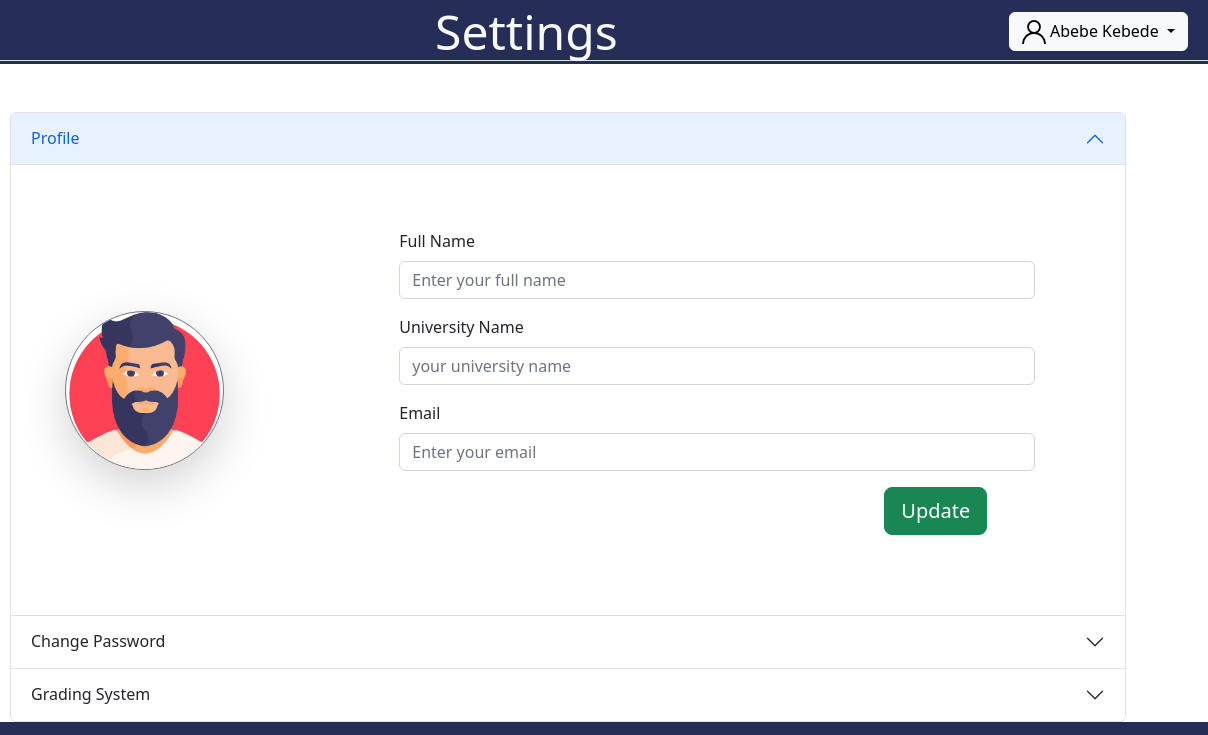
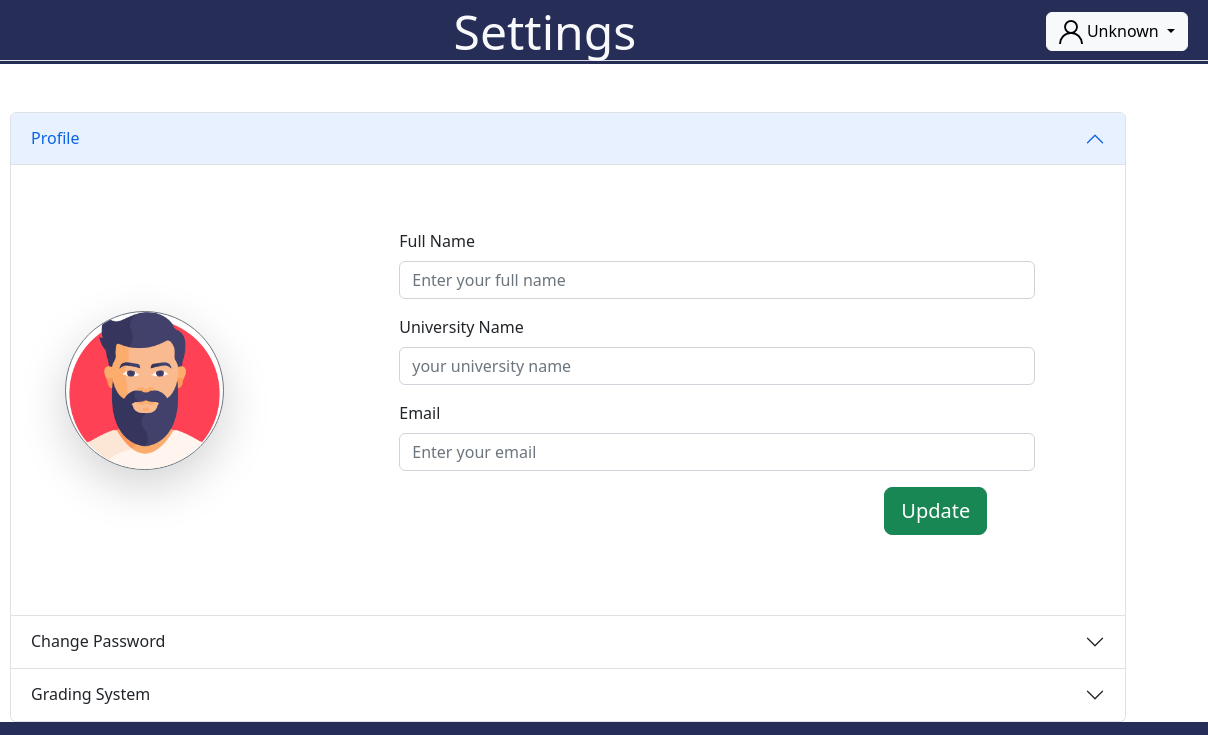
Before and after one commit to Nebiyou-Daniel/Grade-Book, a website: page src/public/user settings.html in a window 1280 px wide. Shown: the top 735 px of the page, 72-1280 px from the left. Drawn offline with nearby package versions, Linux system fonts and the light colour scheme; no server answers.

Commit message:
changed deault name to unknown

```diff
--- a/src/public/user settings.html
+++ b/src/public/user settings.html
@@ -46,7 +46,7 @@
                     <button class="btn btn-light dropdown-toggle" type="button" data-bs-toggle="dropdown"
                         aria-expanded="false">
                         <img src="images/user.png" alt="profile">
-                        <span id="userName">Abebe Kebede</span>
+                        <span id="userName">Unknown</span>
                     </button>
                     <ul class="dropdown-menu">
                         <li class="dropdown-item">
```
